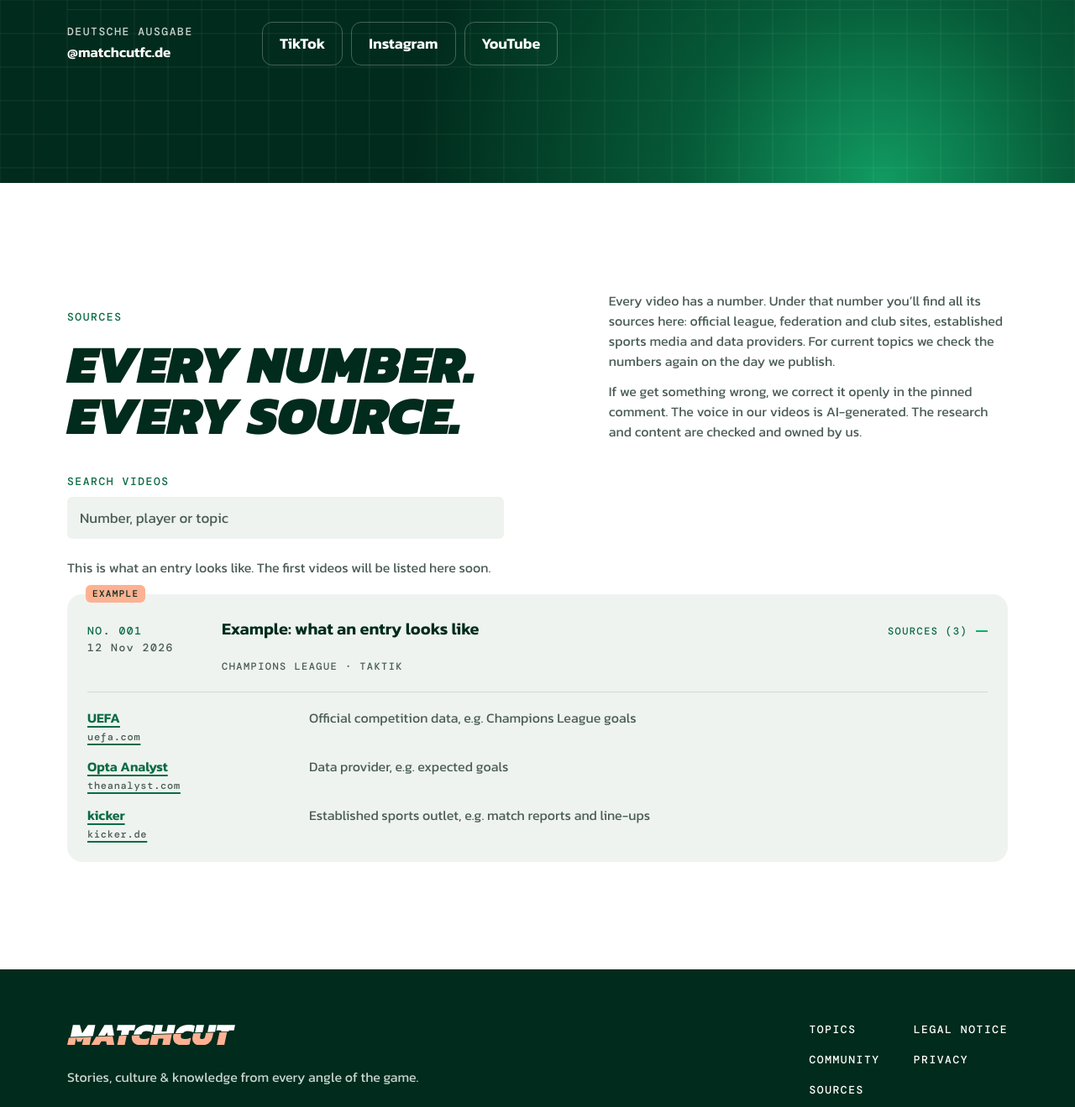
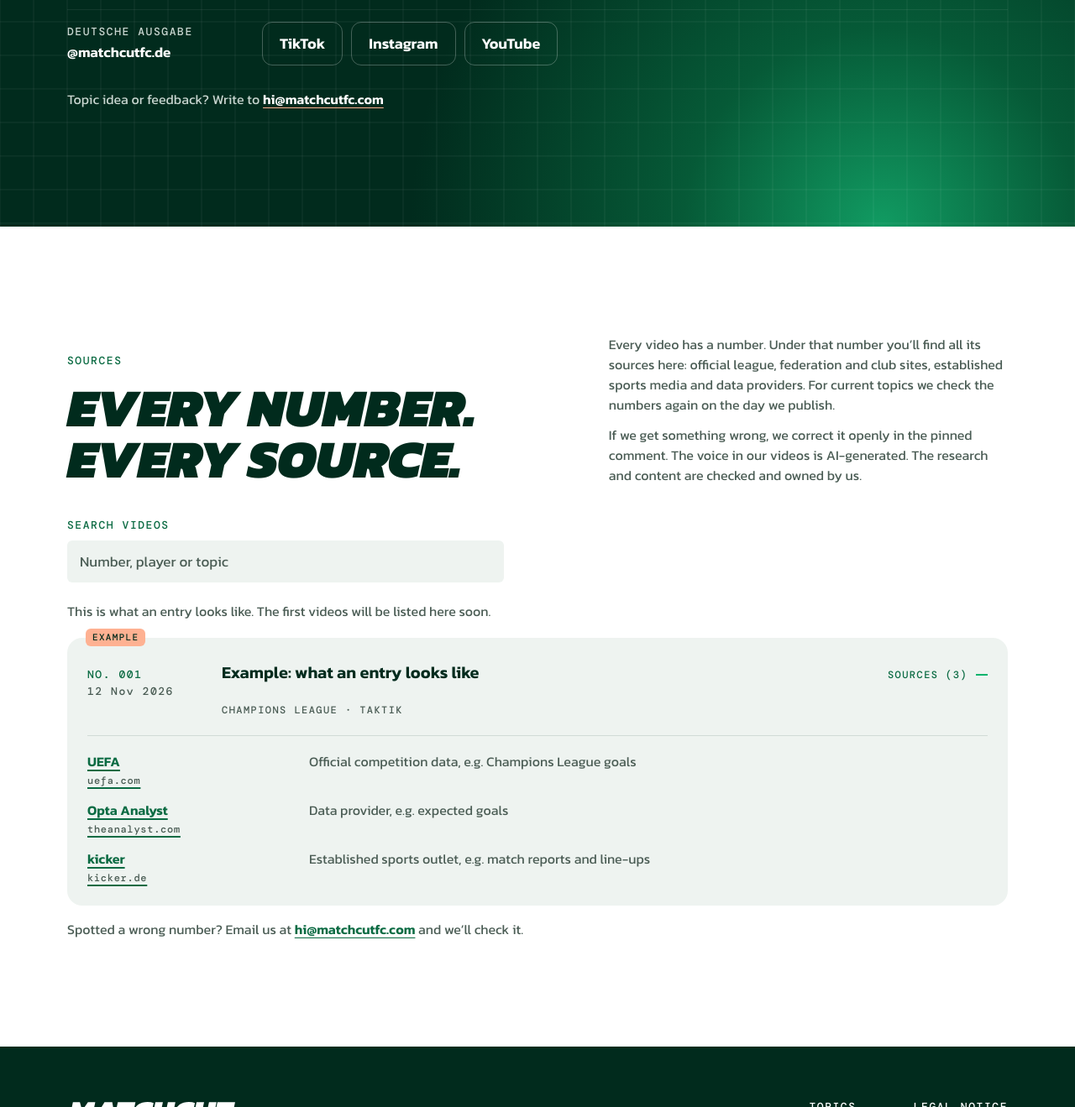
Before and after one commit to dvedllo/matchcut-website, a plain HTML site: page index.html in a window 1280 px wide. Shown: the part 2737-4056 px from the top of the page at 84% size. Drawn offline with Linux system fonts and the light colour scheme.

Commit message:
Kontakt: hi@matchcutfc.com im Impressum, bei Themenvorschlägen und Korrekturen
Co-Authored-By: Claude Opus 5.5 <noreply@anthropic.com>
Claude-Session: https://claude.ai/code/session_013hnNvHr3FVWbq5VgunW7fP

```diff
--- a/index.html
+++ b/index.html
@@ -198,7 +198,7 @@ a.sbtn:hover{background:var(--accent-graphic);border-color:var(--accent-graphic)
 .edition.is-current .label{color:var(--peach)}
 @media (max-width:640px){.edition{grid-template-columns:minmax(0,1fr)}}
 .mailnote{margin:4px 0 0;color:var(--muted)}
-.mailnote strong{color:var(--white);font-weight:600;user-select:all}
+.mailnote a.mail{color:var(--white);font-weight:600;text-decoration-color:var(--peach);text-underline-offset:4px}
 
 /* ---------- Quellen ---------- */
 .src-head{display:grid;grid-template-columns:minmax(0,1.1fr) minmax(0,.9fr);gap:24px 64px;align-items:end}
@@ -245,7 +245,7 @@ details[open] .e-count i::after{transform:rotate(0)}
   .e-sources li{grid-template-columns:minmax(0,1fr)}
 }
 .src-empty,.src-fix{margin:16px 0 0;color:var(--muted)}
-.src-fix strong{color:var(--forest);font-weight:600;user-select:all}
+.src-fix a.mail{color:var(--jungle-deep);font-weight:600;text-underline-offset:4px}
 
 /* ---------- Fuß ---------- */
 .foot-in{display:grid;grid-template-columns:minmax(0,1fr) auto;gap:32px 48px;padding-block:56px 40px;align-items:start}
@@ -417,11 +417,11 @@ details[open] .e-count i::after{transform:rotate(0)}
     <article class="legal-sheet" id="legal-impressum" hidden>
       <h1 data-i18n="imp_h">Impressum</h1>
       <p class="lang-hint" data-i18n="legal_hint" hidden></p>
-      <div class="todo-box"><strong>Platzhalter</strong>Die markierten Felder vor dem Livegang ausfüllen. Pflicht ist eine ladungsfähige Anschrift, ein Postfach reicht nicht.</div>
+      <div class="todo-box"><strong>Platzhalter</strong>Name und ladungsfähige Anschrift fehlen noch. Beides ist Pflicht, ein Postfach reicht nicht. Eine c/o-Anschrift mit Zustellungsvollmacht ist möglich.</div>
       <h2>Angaben gemäß § 5 DDG</h2>
       <p><span class="todo">[Vorname Nachname]</span><br><span class="todo">[Straße Hausnummer]</span><br><span class="todo">[PLZ Ort]</span><br>Deutschland</p>
       <h2>Kontakt</h2>
-      <p>E-Mail: <span class="todo">[E-Mail-Adresse]</span></p>
+      <p>E-Mail: <a href="mailto:hi@matchcutfc.com">hi@matchcutfc.com</a></p>
       <h2>Verantwortlich für den Inhalt nach § 18 Abs. 2 MStV</h2>
       <p><span class="todo">[Vorname Nachname]</span>, Anschrift wie oben</p>
       <h2>Haftung für Links</h2>
@@ -431,7 +431,7 @@ details[open] .e-count i::after{transform:rotate(0)}
     <article class="legal-sheet" id="legal-datenschutz" hidden>
       <h1 data-i18n="ds_h">Datenschutz</h1>
       <p class="lang-hint" data-i18n="legal_hint" hidden></p>
-      <div class="todo-box"><strong>Platzhalter</strong>Den vollständigen Text vor dem Livegang mit einem Datenschutz-Generator erstellen und hier einfügen. Für diese Seite relevant: Hosting bei <span class="todo">[Hosting-Anbieter]</span>, keine Cookies, kein Tracking, keine eingebetteten Inhalte, Schriften lokal eingebunden, Links zu TikTok, Instagram und YouTube, Kontakt per E-Mail.</div>
+      <div class="todo-box"><strong>Platzhalter</strong>Den vollständigen Text vor dem Livegang mit einem Datenschutz-Generator erstellen und hier einfügen. Für diese Seite relevant: Hosting bei <span class="todo">[Hosting-Anbieter]</span>, keine Cookies, kein Tracking, keine eingebetteten Inhalte, Schriften lokal eingebunden, Links zu TikTok, Instagram und YouTube, Kontakt per E-Mail an hi@matchcutfc.com.</div>
       <h2>Verantwortlich</h2>
       <p>Verantwortlich für die Datenverarbeitung auf dieser Website ist die im <a href="#impressum">Impressum</a> genannte Person.</p>
       <h2>Was diese Website nicht tut</h2>
@@ -540,7 +540,7 @@ details[open] .e-count i::after{transform:rotate(0)}
         youtube: "https://www.youtube.com/@matchcutfc.en"
       }
     },
-    email: ""
+    email: "hi@matchcutfc.com"
   };
   /* ===================================================================== */
 
@@ -649,6 +649,7 @@ details[open] .e-count i::after{transform:rotate(0)}
   function txt(v) { if (v == null) return ""; if (typeof v === "string") return v; return v[lang] || v.de || v.en || ""; }
   function norm(s) { return String(s || "").toLowerCase().normalize("NFD").replace(/[̀-ͯ]/g, ""); }
   function el(tag, cls, text) { var n = document.createElement(tag); if (cls) n.className = cls; if (text != null) n.textContent = text; return n; }
+  function mailLink(m) { var a = el("a", "mail", m); a.href = "mailto:" + m; return a; }
   function host(u) { try { return new URL(u).hostname.replace(/^www\./, ""); } catch (e) { return ""; } }
   function pad(n) { n = parseInt(n, 10); return isNaN(n) ? "" : ("00" + n).slice(-3); }
   function fmtDate(iso) {
@@ -745,7 +746,7 @@ details[open] .e-count i::after{transform:rotate(0)}
     if (!n) return;
     n.hidden = !mail;
     n.textContent = "";
-    if (mail) { n.appendChild(document.createTextNode(t("mail_a"))); n.appendChild(el("strong", null, mail)); }
+    if (mail) { n.appendChild(document.createTextNode(t("mail_a"))); n.appendChild(mailLink(mail)); }
   }
 
   /* ---------- Quellen ---------- */
@@ -822,7 +823,7 @@ details[open] .e-count i::after{transform:rotate(0)}
     fix.hidden = !mail; fix.textContent = "";
     if (mail) {
       fix.appendChild(document.createTextNode(t("src_fix_a")));
-      fix.appendChild(el("strong", null, mail));
+      fix.appendChild(mailLink(mail));
       fix.appendChild(document.createTextNode(t("src_fix_b")));
     }
   }
```
